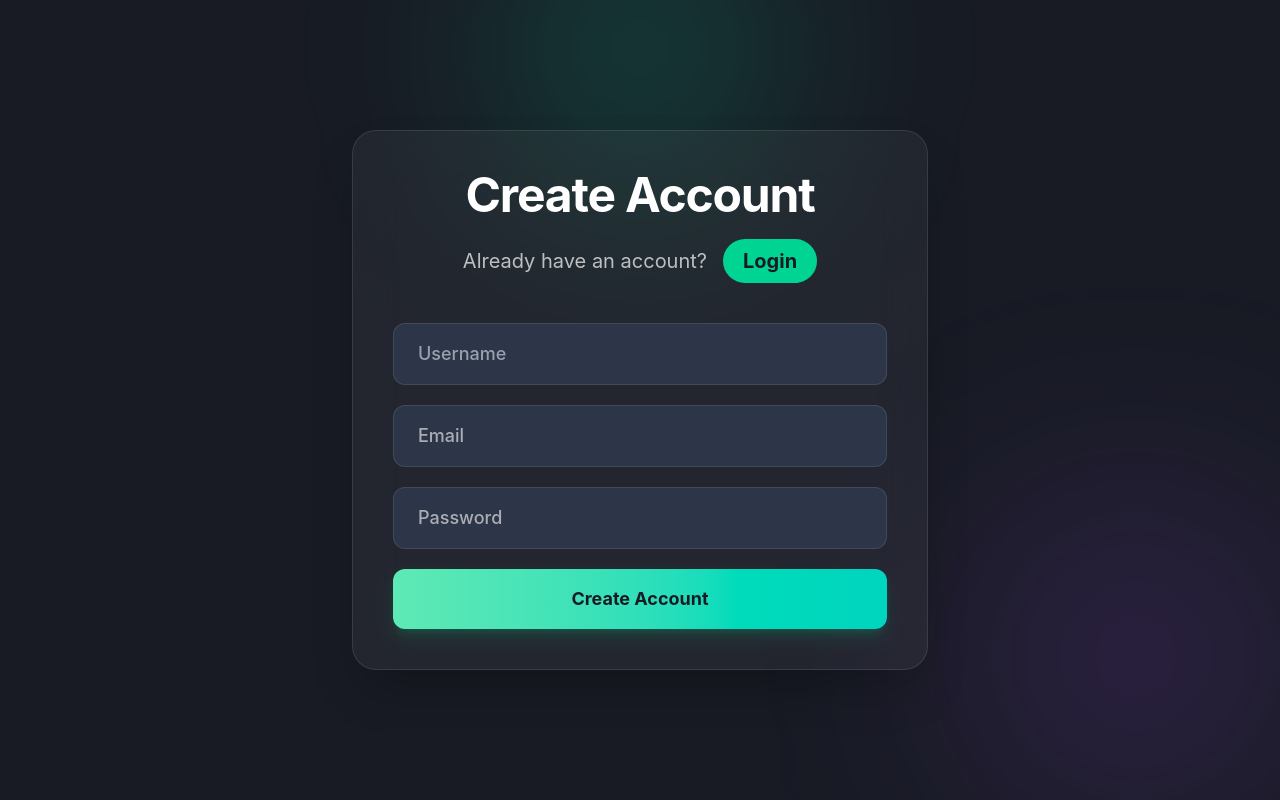
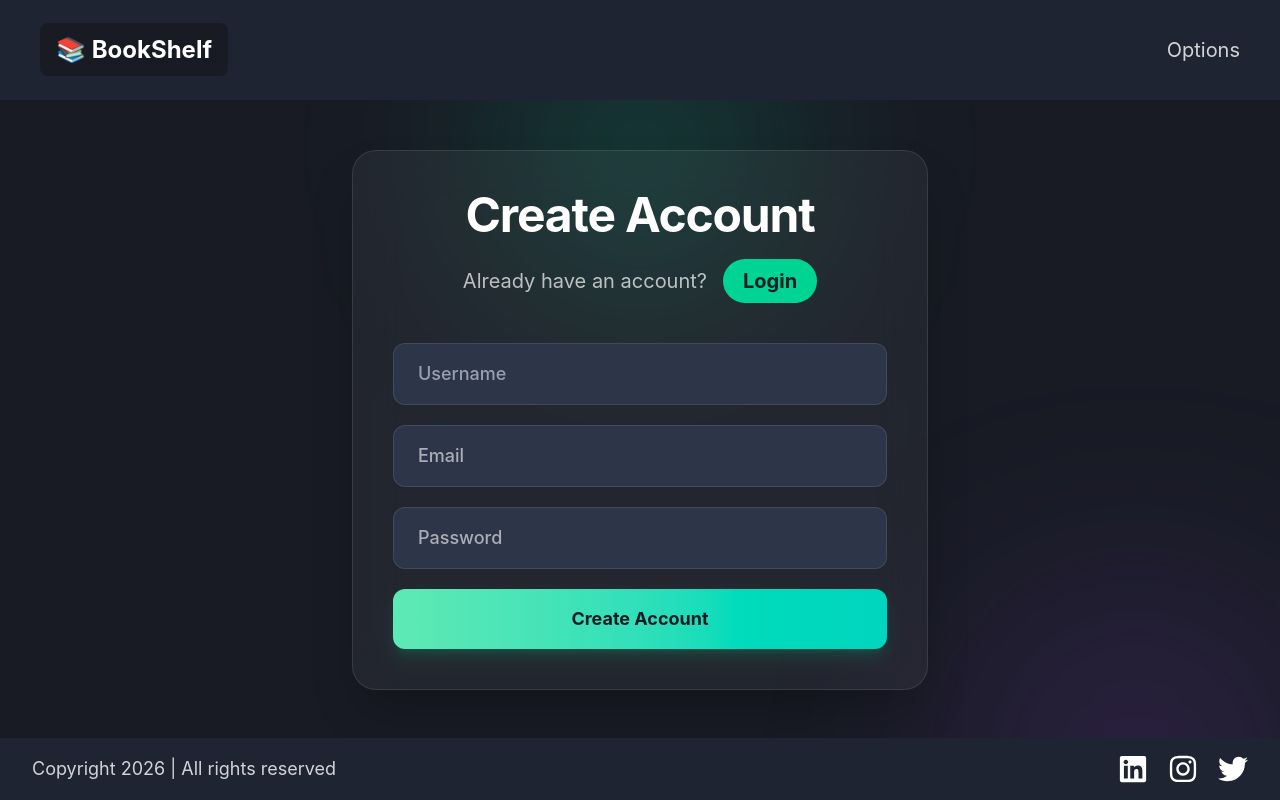
Before and after one commit to Tanish866/GoodRead_Frontend, a React (Vite) app: page /Signup in a window 1280 px wide. Built offline with nearby package versions, Linux system fonts and the light colour scheme; no server answers.

Commit message:
Feat: Added layout in our application with logout actions

```diff
--- a/src/App.jsx
+++ b/src/App.jsx
@@ -1,5 +1,7 @@
+import Navbar from 'Components/Navbar/Navbar';
 import './App.css';
 import MainRoutes from './Routes/MainRoutes';
+import Footer from 'Components/Footer/Footer';
 
 function App() {
 
--- a/src/Components/Footer/Footer.jsx
+++ b/src/Components/Footer/Footer.jsx
@@ -1,5 +1,43 @@
-export default function Footer(){
-    return(
-        <>Footer</>
-    );
+import {
+  FaInstagram,
+  FaLinkedin,
+  FaTwitter,
+} from "react-icons/fa";
+
+export default function Footer() {
+  return (
+    <footer className="bg-[#1f2433] px-8 py-4">
+      <div className="mx-auto flex max-w-7xl items-center justify-between">
+        <p className="text-lg text-white/80">
+          Copyright {new Date().getFullYear()} | All rights reserved
+        </p>
+
+        <div className="flex items-center gap-5 text-3xl text-white">
+          <a
+            href="#"
+            aria-label="LinkedIn"
+            className="transition hover:text-blue-500"
+          >
+            <FaLinkedin />
+          </a>
+
+          <a
+            href="#"
+            aria-label="Instagram"
+            className="transition hover:text-pink-500"
+          >
+            <FaInstagram />
+          </a>
+
+          <a
+            href="#"
+            aria-label="Twitter"
+            className="transition hover:text-sky-500"
+          >
+            <FaTwitter />
+          </a>
+        </div>
+      </div>
+    </footer>
+  );
 }
--- /dev/null
+++ b/src/Components/Navbar/Navbar.jsx
@@ -0,0 +1,107 @@
+import { useDispatch, useSelector } from "react-redux";
+import { Link } from "react-router-dom";
+import { logout } from "Redux/Slices/AuthSlice";
+
+export default function Navbar() {
+  const authState = useSelector((state) => state.auth);
+  const dispatch = useDispatch();
+
+  const username =
+    authState?.user?.username ||
+    authState?.data?.username ||
+    "User";
+
+  const userInitial = username.charAt(0).toUpperCase();
+
+  function onLogout() {
+    dispatch(logout());
+  }
+
+  return (
+    <div className="navbar h-25 bg-[#1f2433] px-10 shadow-md">
+      <div className="flex-1">
+        <Link
+          to="/dashboard"
+          className="rounded-lg bg-[#181b24] px-4 py-3 text-2xl font-bold text-white"
+        >
+          📚 BookShelf
+        </Link>
+      </div>
+
+      <div className="flex items-center gap-6">
+        {authState.isLoggedin && (
+          <Link
+            to="/shelves"
+            className="text-xl text-white/80 transition hover:text-white"
+          >
+            Shelves
+          </Link>
+        )}
+
+        {authState.isLoggedin ? (
+          <div className="dropdown dropdown-end">
+            <div
+              tabIndex={0}
+              role="button"
+              className="flex cursor-pointer items-center gap-3"
+            >
+              <div className="flex h-10 w-10 items-center justify-center rounded-full bg-emerald-400 text-lg font-bold text-[#181b24]">
+                {userInitial}
+              </div>
+
+              {/* <span className="text-xl text-white">
+                {username}
+              </span> */}
+
+              {/* <span className="text-sm text-white/70">
+                ▼
+              </span> */}
+            </div>
+
+            <ul
+              tabIndex={0}
+              className="dropdown-content menu mt-3 w-40 rounded-box bg-base-200 p-2 shadow-lg"
+            >
+              <li>
+                <Link
+                  onClick={onLogout}
+                  to="/login"
+                  className="text-lg"
+                >
+                  Logout
+                </Link>
+              </li>
+            </ul>
+          </div>
+        ) : (
+          <div className="dropdown dropdown-end">
+            <div
+              tabIndex={0}
+              role="button"
+              className="cursor-pointer text-xl text-white/80 transition hover:text-white"
+            >
+              Options
+            </div>
+
+            <ul
+              tabIndex={0}
+              className="dropdown-content menu mt-3 w-40 rounded-box bg-base-200 p-2 shadow-lg"
+            >
+              <li>
+                <Link to="/signup" className="text-lg">
+                  Signup
+                </Link>
+              </li>
+
+              <li>
+                <Link to="/login" className="text-lg">
+                  Login
+                </Link>
+              </li>
+            </ul>
+          </div>
+        )}
+      </div>
+    </div>
+  );
+}
--- /dev/null
+++ b/src/Layout/Layout.jsx
@@ -0,0 +1,16 @@
+import Footer from "Components/Footer/Footer";
+import Navbar from "Components/Navbar/Navbar";
+
+export default function Layout({ children }) {
+  return (
+    <div className="flex h-screen flex-col overflow-hidden">
+      <Navbar />
+
+      <main className="flex-1 overflow-hidden">
+        {children}
+      </main>
+
+      <Footer />
+    </div>
+  );
+}
--- a/src/Pages/Auth/Login.jsx
+++ b/src/Pages/Auth/Login.jsx
@@ -1,11 +1,14 @@
-import { useState } from "react";
-import { useDispatch } from "react-redux";
+import Layout from "Layout/Layout";
+import { useEffect, useState } from "react";
+import { useDispatch, useSelector } from "react-redux";
 import { Link, useNavigate } from "react-router-dom";
 import { signin } from "Redux/Slices/AuthSlice";
 
 export default function Login() {
     const dispatch = useDispatch();
     const navigator = useNavigate();
+
+    const state = useSelector((state) => state.auth);
 
     const [loginDetails, setLoginDetails] = useState({
         email: "",
@@ -16,7 +19,7 @@ export default function Login() {
         e.preventDefault();
         const response = await dispatch(signin(loginDetails));
         if(response?.payload){
-          navigator("/");
+          navigator("/Dashboard");
         }
         resetForm();
     }
@@ -28,6 +31,12 @@ export default function Login() {
       });
     }
 
+    useEffect(() =>{
+      if(state.isLoggedin){
+        navigator("/Dashboard");
+      }
+    }, [])
+
     function handelFormChange(e){
         const {name, value} = e.target;
         setLoginDetails({
@@ -37,11 +46,12 @@ export default function Login() {
     }
 
   return (
+    <Layout>
       <div className="relative flex min-h-screen items-center justify-center overflow-hidden bg-[#181b24] px-4">
         <div className="absolute -top-24 left-1/2 h-72 w-72 -translate-x-1/2 rounded-full bg-emerald-400/20 blur-[100px]" />
         <div className="absolute bottom-0 right-0 h-72 w-72 rounded-full bg-purple-500/20 blur-[120px]" />
 
-      <div className="relative w-full max-w-xl rounded-3xl border border-white/10 bg-white/5 p-10 text-center shadow-2xl backdrop-blur-xl">
+        <div className="relative -translate-y-20 w-full max-w-xl rounded-3xl border border-white/10 bg-white/5 p-10 text-center shadow-2xl backdrop-blur-xl">
           <h1 className="text-5xl font-bold tracking-tight text-white">
             Login
           </h1>
@@ -83,5 +93,6 @@ export default function Login() {
           </form>
         </div>
       </div>
+    </Layout>
   );
 }
--- a/src/Pages/Auth/Signup.jsx
+++ b/src/Pages/Auth/Signup.jsx
@@ -1,3 +1,4 @@
+import Layout from "Layout/Layout";
 import { useState } from "react";
 import { useDispatch } from "react-redux";
 import { Link, useNavigate } from "react-router-dom";
@@ -6,6 +7,7 @@ import { signup } from "Redux/Slices/AuthSlice";
 export default function Signup() {
   const dispatch = useDispatch();
   const navigator = useNavigate();
+
 
 
   const [signupDetails, setSignupDetails] = useState({
@@ -41,11 +43,12 @@ export default function Signup() {
   }
 
   return (
+    <Layout>
       <div className="relative flex min-h-screen items-center justify-center overflow-hidden bg-[#181b24] px-4">
         <div className="absolute -top-24 left-1/2 h-72 w-72 -translate-x-1/2 rounded-full bg-emerald-400/20 blur-[100px]" />
         <div className="absolute bottom-0 right-0 h-72 w-72 rounded-full bg-purple-500/20 blur-[120px]" />
 
-      <div className="relative w-full max-w-xl rounded-3xl border border-white/10 bg-white/5 p-10 text-center shadow-2xl backdrop-blur-xl">
+       <div className="relative -translate-y-20 w-full max-w-xl rounded-3xl border border-white/10 bg-white/5 p-10 text-center shadow-2xl backdrop-blur-xl">
           <h1 className="text-5xl font-bold tracking-tight text-white">
             Create Account
           </h1>
@@ -97,5 +100,6 @@ export default function Signup() {
           </form>
         </div>
       </div>
+    </Layout>
   );
 }
--- /dev/null
+++ b/src/Pages/Dashboard.jsx
@@ -0,0 +1,11 @@
+import Layout from "Layout/Layout";
+
+export default function Dashboard(){
+    return (
+        <Layout>
+            <div>
+                Dashboard
+            </div>
+        </Layout>
+    );
+}
--- a/src/Redux/Slices/AuthSlice.js
+++ b/src/Redux/Slices/AuthSlice.js
@@ -1,6 +1,6 @@
 import { createAsyncThunk, createSlice } from "@reduxjs/toolkit";
 import axiosInstance from 'Configs/AxiosInstance';
-import toast from 'react-hot-toast'; // ✅ changed import
+import toast from 'react-hot-toast';
 
 export const signup = createAsyncThunk("auth/signup", async (data) => {
     try {
@@ -42,7 +42,14 @@ const initialState = {
 const authSlice = createSlice({
     name: 'auth',
     initialState,
-    reducers: {},
+    reducers: {
+        logout: (state) =>{
+            state.isLoggedin = false;
+            state.token = '';
+            state.username = '';
+            localStorage.clear();
+        }
+    },
     extraReducers: (builder) => {
         builder.addCase(signin.fulfilled, (state, action) => {
             state.isLoggedin = (action?.payload?.data != undefined);
@@ -56,4 +63,5 @@ const authSlice = createSlice({
     }
 });
 
+export const {logout} = authSlice.actions;
 export default authSlice.reducer;
--- a/src/Routes/MainRoutes.jsx
+++ b/src/Routes/MainRoutes.jsx
@@ -3,11 +3,13 @@ import Signup from "Pages/Auth/Signup";
 import NotFound from "Pages/NotFound";
 import { Route, Routes } from "react-router-dom";
 import Login from "Pages/Auth/Login";
+import Dashboard from "Pages/Dashboard";
 
 export default function MainRoutes(){
     return(
         <Routes>
             <Route path="/" element={<Home/>} ></Route>
+            <Route path="/Dashboard" element={<Dashboard/>} ></Route>
             <Route path="/Signup" element={<Signup/>} ></Route>
             <Route path="/Login" element={<Login/>} ></Route>
             <Route path="*" element={<NotFound/>} ></Route>
```
Lines whose indentation alone changed are shown as unchanged.
